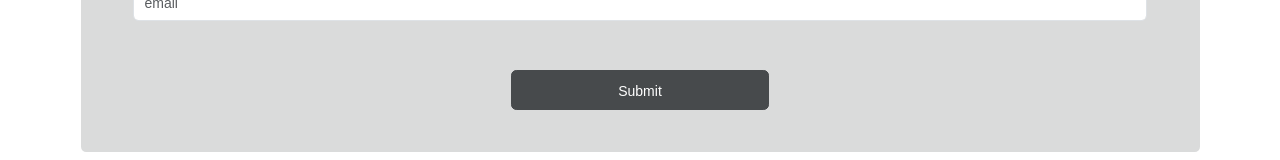
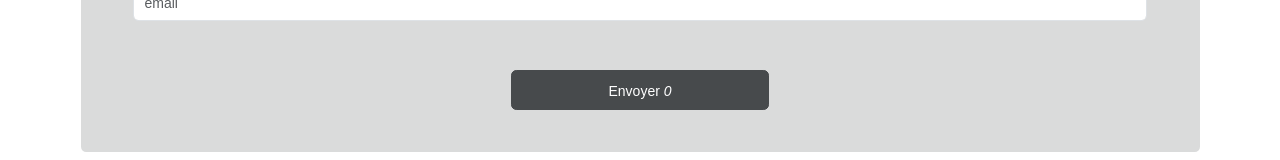
Before and after one commit to Cassius269/course-learn-react-dyma, a React (Vite) app: page / in a window 1280 px wide. Shown: the part 904-1064 px from the top of the page. Built offline with nearby package versions, Linux system fonts and the light colour scheme.

Commit message:
ajout de la réactivité dans le bouton submit au clic

```diff
--- a/src/Components/Button.jsx
+++ b/src/Components/Button.jsx
@@ -1,7 +1,18 @@
+import {useState} from 'react'; // Importer le hook useState()
+
+
 function Button({type, children}){
+    let [count, setCount] = useState(0);
 
-    console.log(children)
-    return <button type={type} className="btn btn-primary m-auto mt-5 col-11 col-md-6 col-lg-3">{children}</button>
+    console.log(useState(0))
+    const handleOnclick = (e) => {
+        console.log("bouton submit cliqué");
+        setCount(++count); // incrémentation du compteur et mise à jour de la vue
+        console.log(`Le compte de click (bouton submit) : ${count}`);
+    };
+
+    console.log(`Nouveau valeur du compteur: ${count}`)
+    return <button onClick={handleOnclick} type={type} className="btn btn-primary m-auto mt-5 col-11 col-md-6 col-lg-3">{children} <i>{count}</i></button>
 }
 
 export default Button;
--- a/src/Components/Form.jsx
+++ b/src/Components/Form.jsx
@@ -11,7 +11,6 @@ export default function Form(){
 
     const handleFocus = (e) => {
         console.log("Focus en cours sur l'input: ", e.target);
-
     }
 
     return (
@@ -21,7 +20,7 @@ export default function Form(){
                 <InputPlusLabel onFocus={handleFocus} type="text" name="lastname" placeholder="Nom de Famille" />
                 <InputPlusLabel onFocus={handleFocus} type="text" name="firstname" placeholder="Prénom" />
                 <InputPlusLabel onFocus={handleFocus} type="email" name="email"  placeholder="email" />
-                <Button type="submit">Submit</Button>
+                <Button type="submit">Envoyer</Button>
                 {/* <button type="submit" className="btn btn-primary m-auto mt-5 col-11 col-md-6 col-lg-3">Soumettre</button>      */}
             </form>
         </section>
--- a/src/Components/InputPlusLabel.jsx
+++ b/src/Components/InputPlusLabel.jsx
@@ -1,6 +1,4 @@
 const InputPlusLabel = ({onFocus, type, name, placeholder}) => {
-    console.log(onFocus);
-
     return (
         <div className="mb-2 col-12">
             <label htmlFor={name} className="form-label">{placeholder}</label>
```
